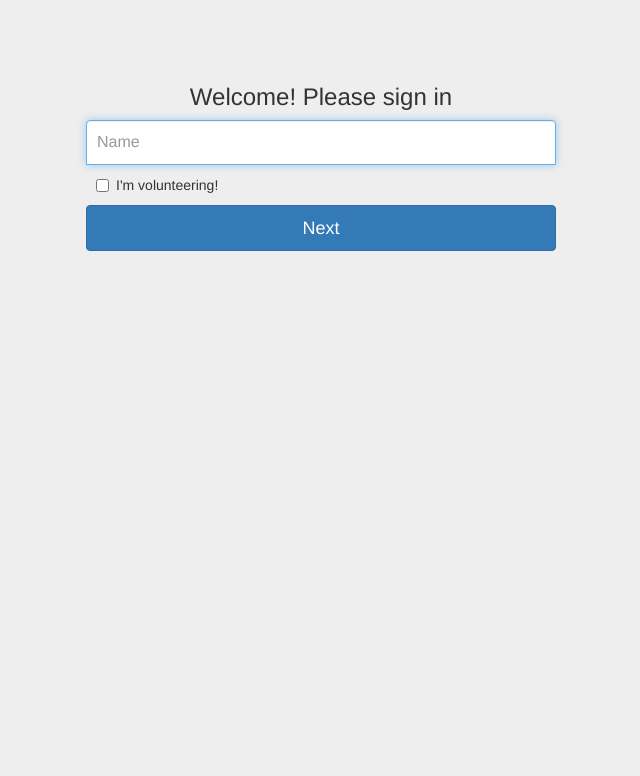
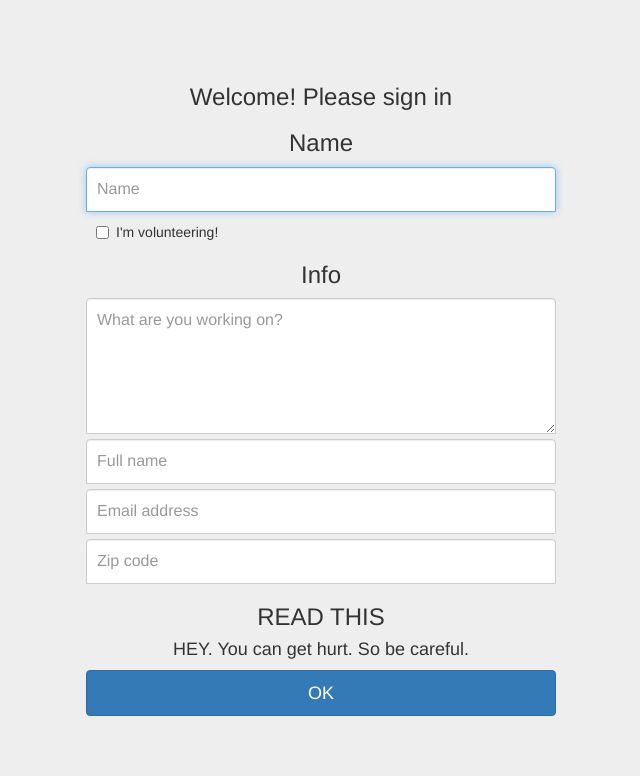
Before and after one commit to soapyking/sopo-kiosk, a Flask app: page /signin in a window 1280 px wide. Shown: the part 51-827 px from the top of the page, without its empty margins (319-959 px from the left). Before the commit the page ends 302 px from the top, so only its background shows below. Run offline with Flask 2, Linux system fonts and the light colour scheme; parts of the project's set-up code (start-up, migrations or seed data) failed here and were passed over; some libraries are stand-ins or nearby versions.

Commit message:
Function over "form." Form transitions still too buggy

```diff
--- a/kiosk/kiosk/static/js/signin.js
+++ b/kiosk/kiosk/static/js/signin.js
@@ -1,38 +1,8 @@
-$(document).ready(function() {
-	var current_fs, next_fs, previous_fs; //fieldsets
-
-	function moveon() {
-		current_fs = $(this).closest("fieldset");
-		next_fs = $(this).closest("fieldset").next();
-
-		//activate next step on progressbar using the index of next_fs
-		$("#progressbar li").eq($("fieldset").index(next_fs)).addClass("active");
-
-		next_fs.show();
-		current_fs.hide();
-	};
-
-	$(".next").click(moveon);
-
-	$(".previous").click(function(){
-
-		current_fs = $(this).parent();
-		previous_fs = $(this).parent().prev();
-
-		//de-activate current step on progressbar
-		$("#progressbar li").eq($("fieldset").index(current_fs)).removeClass("active");
-
-		//show the previous fieldset
-		previous_fs.show();
-		current_fs.hide();
-	});
-
-	$(":input").keypress(function(e) {
-		if(e.which == 13) {
-			e.preventDefault();
-			$(".next").click();
-			//moveon();
-		}
-	});
-
-})
+//$(document).ready(function() {
+//	$("#steptualized").steps({
+//    	headerTag: "h3",
+//    	bodyTag: "section",
+//    	transitionEffect: "slideLeft",
+//    	autoFocus: true
+//	});
+//});
--- a/kiosk/kiosk/templates/signin.html
+++ b/kiosk/kiosk/templates/signin.html
@@ -3,21 +3,17 @@
 <!DOCTYPE html>
   {% block head %}
 	<script type="text/javascript" src="/static/js/signin.js"></script>
+	<!-- <script type="text/javascript" src="/static/3p/js/jquery.steps.js"></script> -->
   <link href="/static/css/signin.css" rel="stylesheet">
+  <!-- <link href="/static/3p/css/jquery.steps.css" rel="stylesheet"> -->
   {% endblock %}
 
   {% block content %}
 		<div class="container">
 			<form id="signinform" action="/signin" class="form-signin" role="form" method="post">
-				<!-- inspired by http://thecodeplayer.com/walkthrough/jquery-multi-step-form-with-progress-bar -->
-				<!-- progressbar -->
-				<!-- <ul id="progressbar">
-					<li class="active"></li>
-					<li></li>
-					<li></li>
-					</ul> -->
-				<fieldset>
 				<h3 class="form-signin-heading">Welcome! Please sign in</h3>
+				<div id="steptualized">
+  				<h3 class="form-signin-heading">Name</h3>
 						<!-- <input type="tel" class="form-control" placeholder="Phone #" name="tel" autofocus required> -->
 						<input type="text" class="form-control" name="uname" placeholder="Name" autofocus required />
 						<div class="checkbox" style="text-align:left; margin-left:10px">
@@ -25,10 +21,7 @@
 								<input type="checkbox" name="volunteering">I'm volunteering!</>
 							</label>
 						</div>
-					<input type="button" class="btn btn-lg btn-primary btn-block next action-button" value="Next" />
-				</fieldset>
-				<fieldset>
-          <h3 class="form-signin-heading">Tell Us About Yourself</h3>
+          <h3 class="form-signin-heading">Info</h3>
           	<textarea class="form-control" rows="5"
             	placeholder="What are you working on?" name="whatup" autofocus></textarea>
           	<input type="text" class="form-control" name="fullname"
@@ -38,15 +31,9 @@
           	<input type="text" class="form-control" name="zip"
             	placeholder="Zip code">
 							<!-- <input type="button" name="previous" class="btn btn-lg btn-primary btn-block previous action-button" value="Previous" /> -->
-					<input type="button" class="btn btn-lg btn-primary btn-block previous action-button" value="Previous" />
-					<input type="button" class="btn btn-lg btn-primary btn-block next action-button" value="Next" />
-				</fieldset>
-				<fieldset>
-					<h1 class="form-signin-heading">Waiver</h1>
+					<h3 class="form-signin-heading">READ THIS</h1>
 					<h4 class="form-signin-heading">HEY. You can get hurt. So be careful.</h4>
-					<input type="button" class="btn btn-lg btn-primary btn-block previous action-button" value="Previous" />
 					<input type="submit" class="btn btn-lg btn-primary btn-block" value="OK" />
-				</fieldset>
 			</form>
   	</div>
   {% endblock %}
--- a/kiosk/kiosk/views/signin.py
+++ b/kiosk/kiosk/views/signin.py
@@ -24,11 +24,11 @@ def submit_signin():
 	'''
 	uname = request.form.get('uname')
 	whatup = request.form.get('whatup')
-	name = request.form.get('fullname')
+	fullname = request.form.get('fullname')
 	email = request.form.get('email')
 	zip = request.form.get('zip')
 	utype = 'volunteer' if request.form.get('volunteering') else 'guest'
-	user_class = Volunteer if request.form.get('volunteering') else Guest
+	user_class = Volunteer if request.form.get('volunteering') else Guest # one step shy of metaclassing off a cliff
 	try:
 		user = user_class.query.filter_by(uname=uname).first()
 		if not user:
@@ -36,16 +36,14 @@ def submit_signin():
 			user = user_class()
 			user.uname = uname
 			user.utype = utype
-		user.name = name if name else user.name
-		user.email = email if email else user.email
-		user.zip = zip if zip else user.zip
+		user.fullname = fullname if fullname else user.fullname if user.fullname else ""
+		user.email = email if email else user.email if user.email else ""
+		user.zip = zip if zip else user.zip if user.zip else ""
 		app.logger.debug("User object: {}".format(user))
 		db.session.add(user)
 		db.session.commit()
 
-		app.logger.debug("User object after commit: {}".format(user))
 		signin = Signin()
-		app.logger.debug("User id after commit: {}".format(user.id))
 		signin.user_id = user.id
 		signin.event_id = Event.get_current_event().id
 		signin.notes = whatup
@@ -56,6 +54,10 @@ def submit_signin():
 
 	return redirect(url_for('all_good'))
 
+@app.route('/scratch', methods=["GET"])
+def scratch():
+	return render_template("scratch.html")
+
 @app.route('/all_good', methods=["GET"])
 def all_good():
 	return render_template('all_good.html', target=url_for('emit_signin', _external=True))
```
Also changed, not shown: README.md. Lines whose indentation alone changed are shown as unchanged.
